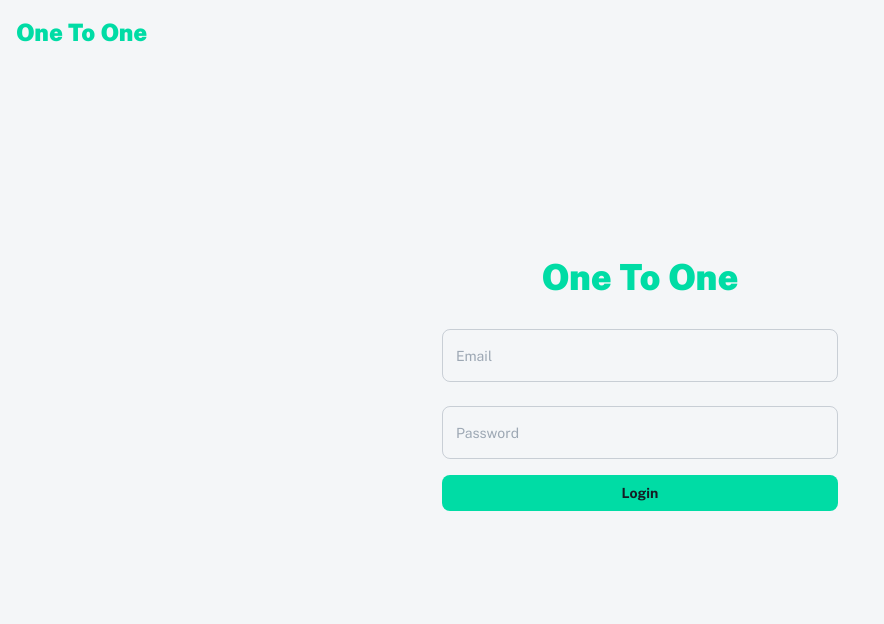
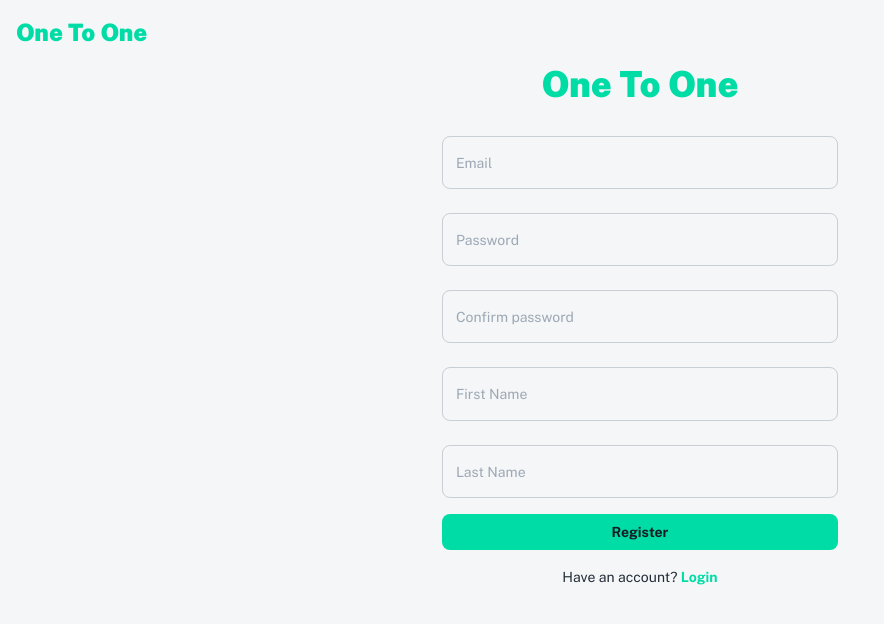
Before and after one commit to gowth6m/one-to-one-frontend, a React (Vite) app: page /user/register in a window 1280 px wide. Before the commit this address led to /user/login. Shown: the top 624 px of the page, without its empty margins (0-884 px from the left). Built offline with nearby package versions, Linux system fonts and the light colour scheme.

Commit message:
Add register page

```diff
--- a/package.json
+++ b/package.json
@@ -43,7 +43,7 @@
     "simplebar-react": "^3.2.4",
     "stylis": "^4.3.0",
     "stylis-plugin-rtl": "^2.1.1",
-    "yup": "^1.3.2",
+    "yup": "^1.4.0",
     "zustand": "^4.5.2"
   },
   "devDependencies": {
--- a/src/routes/sections/public.tsx
+++ b/src/routes/sections/public.tsx
@@ -1,5 +1,6 @@
 /* eslint-disable react-refresh/only-export-components */
 import { lazy, Suspense } from 'react';
+import { Outlet } from 'react-router-dom';
 import NavBarMobile from '@/layouts/appbar/nav-bar-mobile';
 
 import { PublicGuard } from 'src/routes/guards/public-guard';
@@ -10,20 +11,31 @@ import { SplashScreen } from 'src/components/loading-screen';
 
 // PUBLIC PAGES
 const LoginPage = lazy(() => import('src/pages/user/login'));
+const RegisterView = lazy(() => import('src/pages/user/register'));
 
 // ----------------------------------------------------------------------
 
 const publicRoutes = [
   {
-    path: 'user/login',
+    path: '/user',
     element: (
       <PublicGuard>
         <Suspense fallback={<SplashScreen />}>
           <NavBarMobile />
-          <LoginPage />
+          <Outlet />
         </Suspense>
       </PublicGuard>
     ),
+    children: [
+      {
+        path: 'login',
+        element: <LoginPage />,
+      },
+      {
+        path: 'register',
+        element: <RegisterView />,
+      },
+    ],
   },
 ];
 
--- a/src/sections/user/views/login-view.tsx
+++ b/src/sections/user/views/login-view.tsx
@@ -2,12 +2,13 @@ import { useState } from 'react';
 import { useFormik } from 'formik';
 import Logo from '@/components/logo';
 import { useAuthContext } from '@/sections/auth';
+import { RouterLink } from '@/routes/components';
 import CoreButton from '@/components/core/core-button';
 import { CoreApiError } from '@/services/responses.model';
 import { LoadingTopbar } from '@/components/loading-screen';
 import FormikTextfield from '@/components/core/formik/formik-textfield';
 
-import { Box, Alert, Container } from '@mui/material';
+import { Box, Link, Alert, Container, Typography } from '@mui/material';
 
 // ----------------------------------------------------------------------------
 
@@ -98,6 +99,17 @@ const LoginView = () => {
           Login
         </CoreButton>
 
+        <Typography variant="body2" sx={{ mt: 2, textAlign: 'center' }}>
+          Don't have an account?{' '}
+          <Link
+            component={RouterLink}
+            href={'/user/register'}
+            style={{ textDecoration: 'none', fontWeight: 700 }}
+          >
+            Register
+          </Link>
+        </Typography>
+
         {loginMutation.isError && (
           <Alert
             severity="error"
--- a/src/sections/user/views/register-view.tsx
+++ b/src/sections/user/views/register-view.tsx
@@ -1,3 +1,167 @@
-export default function RegisterView() {
-  return <div></div>;
-}
+import * as yup from 'yup';
+import { useState } from 'react';
+import { useFormik } from 'formik';
+import toast from 'react-hot-toast';
+import Logo from '@/components/logo';
+import { useMutation } from 'react-query';
+import { useRouter } from '@/routes/hooks';
+import ApiClient from '@/services/appClient';
+import { RouterLink } from '@/routes/components';
+import { CreateUserPayload } from '@/sections/auth';
+import CoreButton from '@/components/core/core-button';
+import { CoreApiError } from '@/services/responses.model';
+import { LoadingTopbar } from '@/components/loading-screen';
+import FormikTextfield from '@/components/core/formik/formik-textfield';
+
+import { Box, Link, Alert, Container, Typography } from '@mui/material';
+
+// ----------------------------------------------------------------------------
+
+const RegisterView = () => {
+  const router = useRouter();
+  const [errorMap] = useState<CoreApiError[]>([]);
+
+  // ------ FORMIK ----------------------------------------------------------------
+
+  const formik = useFormik({
+    initialValues: {
+      email: '',
+      password: '',
+      confirmPassword: '',
+      firstName: '',
+      lastName: '',
+    },
+    onSubmit: async (values) => {
+      registerMutation.mutate({
+        email: values.email,
+        password: values.password,
+        firstName: values.firstName,
+        lastName: values.lastName,
+      });
+    },
+    validationSchema: yup.object().shape({
+      email: yup.string().email().required(),
+      password: yup.string().min(8).required(),
+      confirmPassword: yup
+        .string()
+        .oneOf([yup.ref('password')], 'Passwords must match')
+        .required(),
+      firstName: yup.string().required(),
+      lastName: yup.string().required(),
+    }),
+  });
+
+  const registerMutation = useMutation({
+    mutationFn: async (values: CreateUserPayload) => {
+      return await ApiClient.auth.registerUser(values);
+    },
+    onSuccess: () => {
+      router.push('/user/login');
+    },
+    onError: () => {
+      toast.error('Error registering user');
+    },
+  });
+
+  // ------ RENDER ----------------------------------------------------------------
+
+  return (
+    <Container
+      maxWidth="xs"
+      sx={{
+        display: 'flex',
+        flexDirection: 'column',
+        alignItems: 'center',
+        justifyContent: 'center',
+        gap: 2,
+        width: '100%',
+        mY: 2,
+      }}
+    >
+      {registerMutation.isLoading && <LoadingTopbar />}
+
+      <Box
+        sx={{
+          mb: 0,
+          width: '100%',
+          display: 'flex',
+          justifyContent: 'center',
+          alignItems: 'center',
+        }}
+      >
+        <Logo />
+      </Box>
+
+      <Box
+        component={'form'}
+        onSubmit={(e) => {
+          e.preventDefault();
+          formik.handleSubmit();
+        }}
+        sx={{
+          width: '100%',
+          display: 'flex',
+          flexDirection: 'column',
+        }}
+      >
+        <FormikTextfield formik={formik} field="email" label="Email" errorMap={errorMap} />
+
+        <FormikTextfield
+          formik={formik}
+          field="password"
+          label="Password"
+          type="password"
+          errorMap={errorMap}
+        />
+
+        <FormikTextfield
+          formik={formik}
+          field="confirmPassword"
+          label="Confirm password"
+          type="password"
+          errorMap={errorMap}
+        />
+
+        <FormikTextfield formik={formik} field="firstName" label="First Name" errorMap={errorMap} />
+
+        <FormikTextfield formik={formik} field="lastName" label="Last Name" errorMap={errorMap} />
+
+        <CoreButton
+          buttonVariant="primary"
+          buttonWidth="full"
+          type={'submit'}
+          disabled={registerMutation.isLoading}
+          sx={{
+            mt: 0.5,
+          }}
+        >
+          Register
+        </CoreButton>
+
+        <Typography variant="body2" sx={{ mt: 2, textAlign: 'center' }}>
+          Have an account?{' '}
+          <Link
+            component={RouterLink}
+            href={'/user/login'}
+            style={{ textDecoration: 'none', fontWeight: 700 }}
+          >
+            Login
+          </Link>
+        </Typography>
+
+        {registerMutation.isError && (
+          <Alert
+            severity="error"
+            sx={{
+              mt: 2,
+            }}
+          >
+            Error creating an account.
+          </Alert>
+        )}
+      </Box>
+    </Container>
+  );
+};
+
+export default RegisterView;
--- a/src/services/clients/authApiClient.ts
+++ b/src/services/clients/authApiClient.ts
@@ -1,5 +1,5 @@
 import { AxiosInstance, AxiosResponse } from 'axios';
-import { LoginResponse, CurrentResponse } from '@/sections/auth';
+import { LoginResponse, CurrentResponse, CreateUserPayload } from '@/sections/auth';
 
 import { CoreApiResponse } from '../responses.model';
 
@@ -28,4 +28,10 @@ export default class AuthApiClient {
   async currentSession(): Promise<AxiosResponse<CoreApiResponse<CurrentResponse>>> {
     return await this.base.get(`/user/current`);
   }
+
+  async registerUser(
+    payload: CreateUserPayload
+  ): Promise<AxiosResponse<CoreApiResponse<CurrentResponse>>> {
+    return await this.base.post(`/user/create`, payload);
+  }
 }
```
Also changed, not shown: src/sections/auth/types.ts (+7 -0 lines), 1 other file (tests, documents, lock files or other folders).
